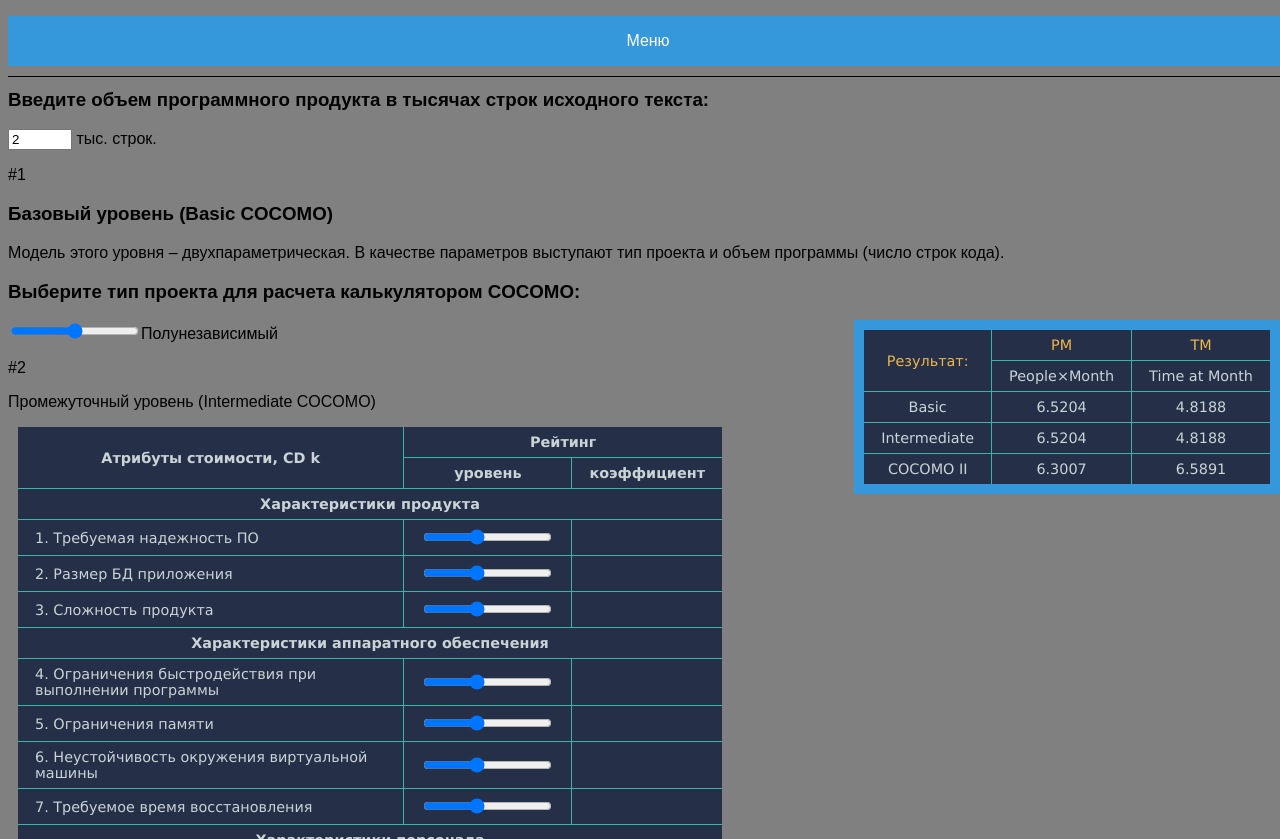
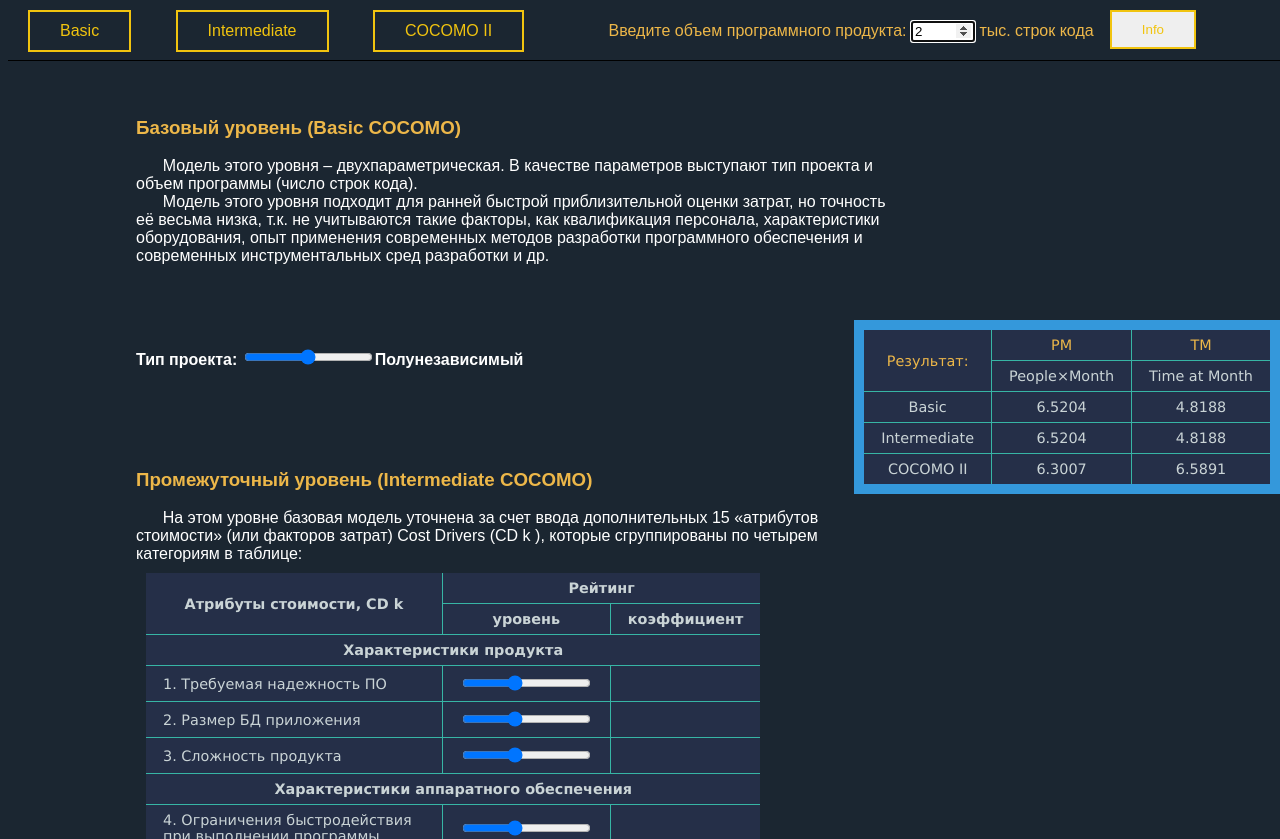
Before and after one commit to batmanovnn/cocomo_calc, a plain HTML site: page index.html in a window 1280 px wide. Shown: the top 839 px of the page. Drawn offline with Linux system fonts and the light colour scheme.

Commit message:
Complete user interface (HTML and CSS). Information block added. The file "README.md" has been supplemented.

```diff
--- a/index.html
+++ b/index.html
@@ -4,6 +4,10 @@
 
     <!--  Meta  -->
     <meta charset="UTF-8" />
+    <meta name="author" content="BatmanovNN">
+    <meta name = "description" content = "The application makes calculations to assess the complexity software
+ product development." >
+
     <title>COCOMO</title>
 
     <!--  Styles  -->
@@ -12,23 +16,39 @@
 </head>
 
 <body>
+<header >
+    <div class = "button-container">
+        <a href="#1">Basic</a>
+        <a href="#2">Intermediate</a>
+        <a href="#3">COCOMO II</a>
 
-<header>
+        <span id="empty"></span>
 
-    <div class = "dropdown">
-        <button onclick = "dropFunction()" class = "dropbtn">
-            Меню
-        </button>
-        <div id = "myDropdown" class = "dropdown-content">
-            <a href = "#1">Базовый уровень (Basic COCOMO)</a>
-            <a href = "#2">Промежуточный уровень (Intermediate COCOMO)</a>
-            <a href = "#3">COCOMO II</a>
-        </div>
+        <span class="table_note">Введите объем программного продукта:
+        <input type="number" min="2" max="100" size="6" autofocus id="input_size" value="2" oninput="getSize()">
+             тыс. строк кода
+        </span>
+
+        <input type="button" class="info_btn" value="Info" onclick="info_btn_click()">
     </div>
 </header>
 
+<!-- Info -->
+<div id="info_block">
+    <table class="table_dark">
+        <tr>
+           <th>
+               <p>ТУСУР</p>
+               <p>Лабораторная работа</p>
+               <p>по предмету "Программная инженерия"</p>
+               <p>студент группы з-96Э</p>
+               <p><a href="mailto:batmanovnn@gmail.com">Батманов Н.Н.</a></p>
+           </th>
+        </tr>
+    </table>
+</div>
+
 <!-- OUTPUT FORM -->
-
 <div class="result">
     <table class="table_dark">
         <tr>
@@ -59,34 +79,41 @@
     </table>
 </div>
 
-    <!-- Input form -->
+<div class="content">
+    <!-- Basic COCOMO -->
     <div id="basic">
-    <p><a name="1"></a></p>
-    <div> <br><br><br></div>
 
-    <div>
-        <h3> Введите объем программного продукта в тысячах строк исходного текста:</h3>
-        <input type="number" min="2" max="100" id="input_size" value="2" oninput="getSize()"><snap> тыс. строк.</snap>
-    </div>
+        <a name="1"></a>
+        <div id="empty"></div>
 
-    <!-- Basic COCOMO -->
-    <p>#1</p>
-    <h3><p>Базовый уровень (Basic COCOMO)</p></h3>
+        <p><h3>Базовый уровень (Basic COCOMO)</h3></p>
         <p>Модель этого уровня – двухпараметрическая.
             В качестве параметров выступают тип проекта и объем программы (число строк кода).
         </p>
-
-    <form>
-        <h3> Выберите тип проекта для расчета калькулятором COCOMO:</h3>
-        <input type="range" min="1" max="3" id="input_type" oninput="choiseType()"><snap id="type_text"></snap>
-    </form>
+        <p>Модель этого уровня подходит для ранней быстрой приблизительной
+            оценки затрат, но точность её весьма низка, т.к. не учитываются такие факторы,
+            как квалификация персонала, характеристики оборудования, опыт применения
+            современных методов разработки программного обеспечения и современных
+            инструментальных сред разработки и др.</p>
     </div>
 
     <!-- Intermediate COCOMO -->
+    <p><a name="2"></a></p>
+    <div id="empty"></div>
+
+    <!-- Calculation method switching form for COCOMO -->
+    <span>
+        <h4>Тип проекта:
+        <input type="range" min="1" max="3" id="input_type" oninput="choiseType()"><snap id="type_text"></snap>
+        </h4>
+    </span>
+
     <div id="inter">
-    <p><a name="2"></a></p>
-    <p>#2</p>
-    <p>Промежуточный уровень (Intermediate COCOMO)</p>
+        <div id="empty"></div>
+        <p><h3>Промежуточный уровень (Intermediate COCOMO)</h3></p>
+        <p>На этом уровне базовая модель уточнена за счет ввода дополнительных 15
+            «атрибутов стоимости» (или факторов затрат) Cost Drivers (CD k ), которые
+            сгруппированы по четырем категориям в таблице:</p>
         <form>
             <table class="table_dark">
                 <colgroup>
@@ -196,13 +223,23 @@
     <!-- COCOMO II -->
     <div>
         <p><a name="3"></a></p>
-    <p>#3</p>
-    <p>COCOMO II</p>
+        <div id="empty"></div>
 
-    <h3> Выберите тип проекта для расчета калькулятором COCOMO:</h3>
-    <input type="range" min="1" max="2" value="1" id="input_A" oninput="choiseA()"><snap id="A_text"></snap>
+        <p><h3>COCOMO II</h3></p>
+        <p>В 1997 методика была усовершенствована и получила название
+            COCOMO II. Калибровка параметров производилась уже по 161 проекту разработки ПО.
+            Различаются две стадии оценки проекта: предварительная оценка на
+            начальной фазе (Early Design) и детальная оценка после проработки архитектуры
+            (Post Architecture).</p>
+
+        <h4> Тип проекта:
+        <input type="range" min="1" max="2" value="1" id="input_A" oninput="choiseA()"><span id="A_text"></span>
+        </h4>
 
         <!-- Table 2.5 -->
+        <p>В методике COCOMO II используются пять факторов масштаба (Scale Factors),
+            описание которых приведено в таблице:
+        </p>
         <form id="SFi">
             <table class="table_dark">
                 <colgroup>
@@ -276,6 +313,10 @@
         </form>
 
         <!-- Table 2.6 -->
+        <p><h4>Множители трудоемкости (Effort Multipliers)</h4></p>
+        <p>Количество и значения множителей трудоёмкости отличаются для разных стадий оценки проекта.</p>
+        <p>Для cтадии предварительной оценки необходимо оценить уровень <b>семи</b> множителей трудоемкости,</p>
+        <p>для стадии детальной оценки - <b>семнадцати</b>.</p>
         <form id="EAF_II_p">
             <table class="table_dark">
                 <colgroup>
@@ -456,6 +497,7 @@
             </table>
         </form>
     </div>
+</div>
 
 <!-- Scripts -->
 <script src="scripts/index.js"></script>
--- a/scripts/index.js
+++ b/scripts/index.js
@@ -1,30 +1,21 @@
 // Header menu
-
-function dropFunction() {
-    document.getElementById("myDropdown").classList.toggle("show");
+function info_btn_click(){
+    let element = document.getElementById("info_block");
+    let valueVis = window.getComputedStyle(element).visibility;
+    console.log(valueVis);
+    if(valueVis == "visible"){document.getElementById('info_block').style.visibility = "hidden"}
+    else {document.getElementById('info_block').style.visibility = "visible"}
 }
-
-window.onclick = function (event) {
-    if (!event.target.matches('.dropbtn')) {
-        var dropdowns = document.getElementsByClassName("dropdown-content");
-        var i;
-        for (i = 0; i < dropdowns.length; i++) {
-            var openDropdown = dropdowns[i];
-            if (openDropdown.classList.contains('show')) {
-                openDropdown.classList.remove('show');
-            }
-        }
-    }
-};
-
-///////////     Calculation section     //////////
 
 // Global variables
 let Size;
 
 //Geting parametr Size
 function getSize() {
-    Size = Number(document.getElementById('input_size').value);
+    let buff = parseInt(document.getElementById('input_size').value);
+    if (buff > 100){Size = 100}
+    else if (buff < 2) {Size = 2}
+    else{Size = buff}
     choiseType();
     choiseA();
 }
--- a/styles/index.css
+++ b/styles/index.css
@@ -2,72 +2,95 @@ html, body {
     width: 100%;
     height: 100%;
     font-family: sans-serif;
-    background-color: grey;
+    color: white;
+    background-color: #1b2631;
     font-size: 1em;
+}
+h3{
+    color: #EDB749;
+}
+p {
+    margin: 0;
+    text-indent: 3ch;
+}
+a{
+    color: #f1c40f;
+}
+
+#empty{
+    padding: 30px;
 }
 
 header {
     position: fixed;
-    justify-content: center;
-    align-items: center;
+    top: 0;
+    /*justify-content: center;*/
+    /*align-items: center;*/
     width: 100%;
     height: 60px;
-    font-size: 1em;
+    background-color: #1b2631;
     border-bottom: 1px solid black;
-
 }
 
-/* Header menu*/
-.dropbtn {
+/* Buttons on header */
+
+.button-container a {
+    text-decoration: none;
+    outline: none;
+    display: inline-block;
+    margin: 10px 20px;
+    padding: 10px 30px;
+    position: relative;
+    border: 2px solid #f1c40f;
+    color: #f1c40f;
+    font-family: 'Montserrat', sans-serif;
+    transition: .4s;
+}
+.button-container a:after {
+    content: "";
+    position: absolute;
+    top: 0;
+    left: 0;
+    right: 0;
+    bottom: 0;
+    width: 100%;
+    height: 100%;
+    margin: auto;
+    border: 2px solid rgba(0,0,0,0);
+    transition: .4s;
+}
+.button-container a:hover:after {
+    border-color: #f1c40f;
+    width: calc(100% - 10px);
+    height: calc(100% + 10px);
+}
+
+.info_btn{
+    position: fixed;
+    right: 5%;
+    text-decoration: none;
+    outline: none;
+    margin: 10px 20px;
+    padding: 10px 30px;
+    border: 2px solid #f1c40f;
+    color: #f1c40f;
+    font-family: 'Montserrat', sans-serif;
+    -webkit-transition: all .4s;
+    -moz-transition: .4s;
+    -o-transition: .4s;
+    transition: .4s;
+}
+
+/* Table with result */
+#info_block {
+    visibility: hidden;
+    position: fixed;
+    right: 0;
+    top: 80px;
+    font-size: 1em;
     background-color: #3498DB;
     color: white;
-    padding: 16px;
-    font-size: 1em;
-    border: none;
-    cursor: pointer;
-    width: 100%;
 }
-
-/* Dropdown button on hover & focus */
-.dropbtn:hover, .dropbtn:focus {
-    background-color: #2980B9;
-}
-
-/* The container <div> - needed to position the dropdown content */
-.dropdown {
-    position: relative;
-    display: inline-block;
-    width: 100%;
-}
-
-/* Dropdown Content (Hidden by Default) */
-.dropdown-content {
-    display: none;
-    position: absolute;
-    background-color: #f1f1f1;
-    /*min-width: 160px;*/
-    box-shadow: 0px 8px 16px 0px rgba(0,0,0,0.2);
-    z-index: 1;
-    width: 100%;
-}
-
-/* Links inside the dropdown */
-.dropdown-content a {
-    color: black;
-    padding: 12px 16px;
-    text-decoration: none;
-    display: block;
-}
-
-/* Change color of dropdown links on hover */
-.dropdown-content a:hover {
-    background-color: #ddd;
-    width: 100%;
-}
-
-/* Show the dropdown menu (use JS to add this class to the .dropdown-content container when the user clicks on the dropdown button) */
-.show {display:block;}
-
 
 /* Table with result */
 .result {
@@ -80,6 +103,11 @@ header {
 }
 .result:hover, .dropbtn:focus {
     background-color: #2980B9;
+}
+
+.content{
+    width: 60%;
+    padding: 30px 10%;
 }
 
 /* Table with form input */
@@ -95,7 +123,7 @@ header {
 
 /* Styles for tables */
 .table_dark {
-    width: 55%;
+    width: 80%;
     font-family: "Lucida Sans Unicode", "Lucida Grande", Sans-Serif;
     font-size: 0.9em;
     text-align: center;
@@ -132,6 +160,7 @@ header {
 .table_dark tr:hover td {
     text-decoration: underline;
 }
+
 .head {
     text-align: center;
     font-weight: bolder;
```
Also changed, not shown: 2 other files. Lines whose indentation alone changed are shown as unchanged.
